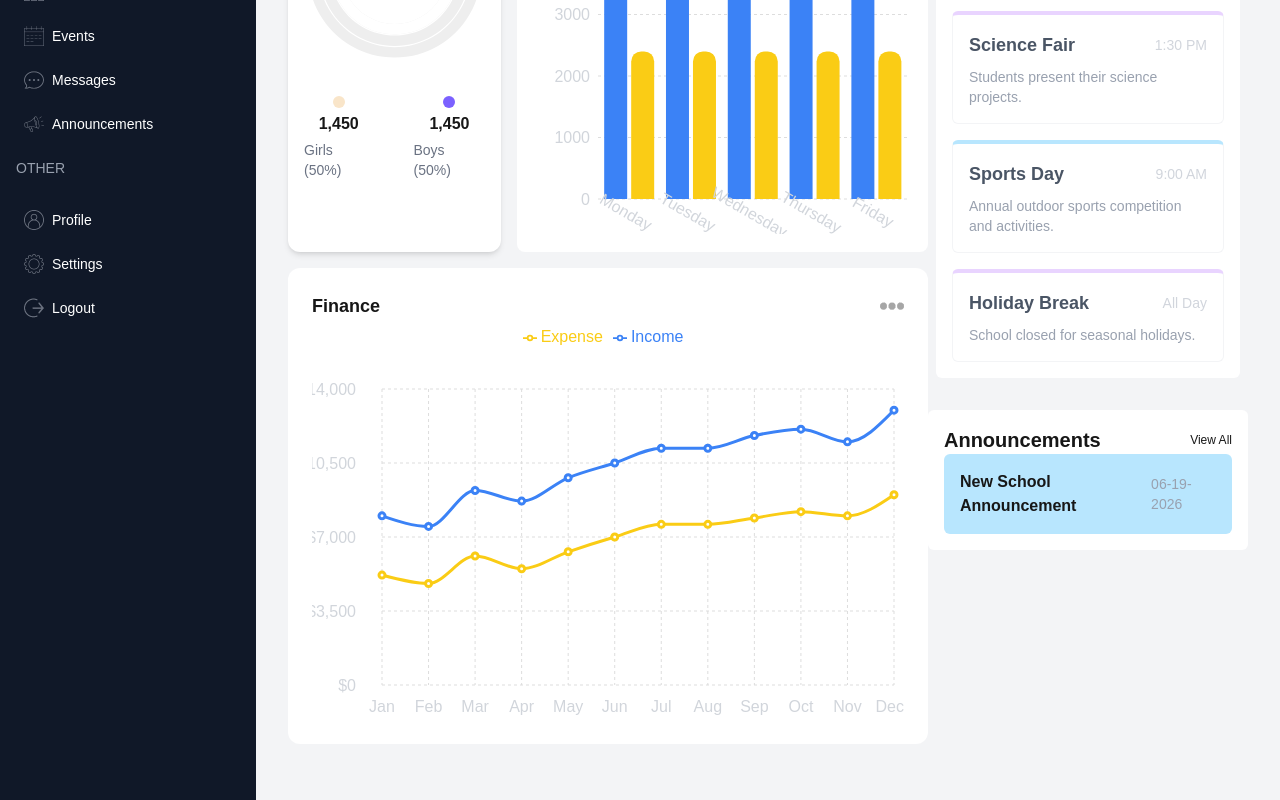
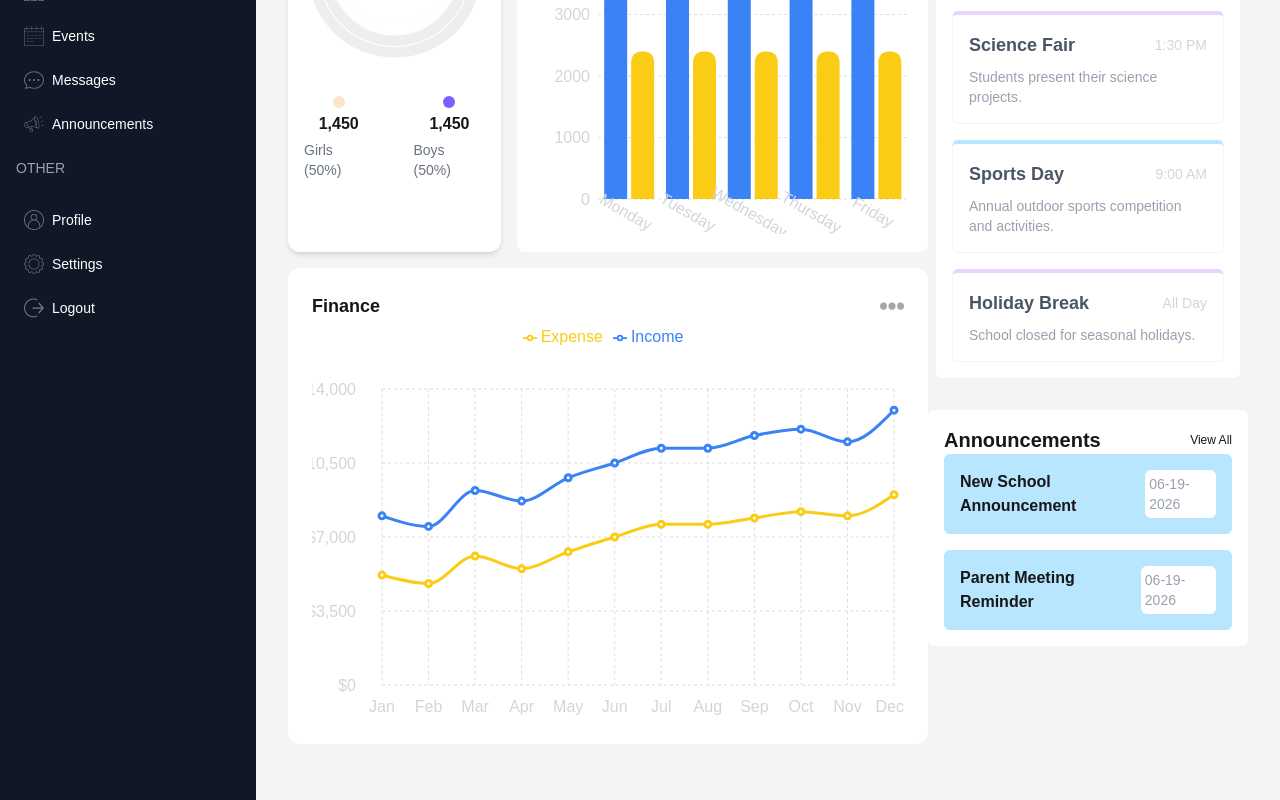
Before and after one commit to rumachoudhury/school-management-dashboard, a Next.js app: page /admin in a window 1280 px wide. Shown: the part 604-1404 px from the top of the page. Built offline with nearby package versions, Linux system fonts and the light colour scheme.

Commit message:
Update announcement card content

```diff
--- a/src/components/Announcements.tsx
+++ b/src/components/Announcements.tsx
@@ -12,7 +12,18 @@ const Announcements = () => {
         <div className="bg-sky-200 rounded-md p-4">
           <div className="flex items-center justify-between">
             <h2 className="font-semibold">New School Announcement</h2>
-            <span className="text-sm text-gray-400">06-19-2026</span>
+            <span className="text-sm text-gray-400 bg-white rounded-md px-1 py-1">
+              06-19-2026
+            </span>
+          </div>
+        </div>
+
+        <div className="bg-sky-200 rounded-md p-4">
+          <div className="flex items-center justify-between">
+            <h2 className="font-semibold">Parent Meeting Reminder</h2>
+            <span className="text-sm text-gray-400 bg-white rounded-md px-1 py-1">
+              06-19-2026
+            </span>
           </div>
         </div>
       </div>
```
